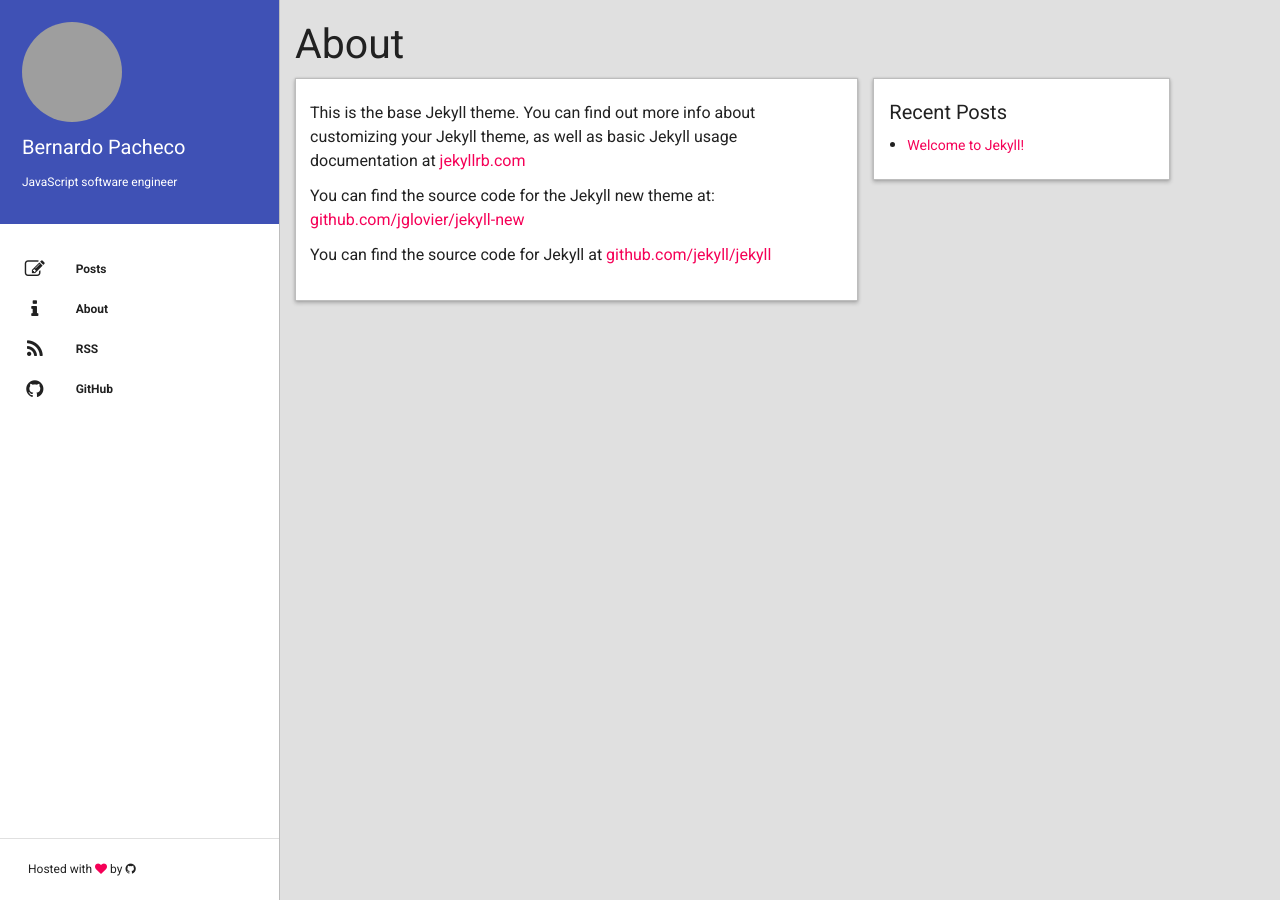
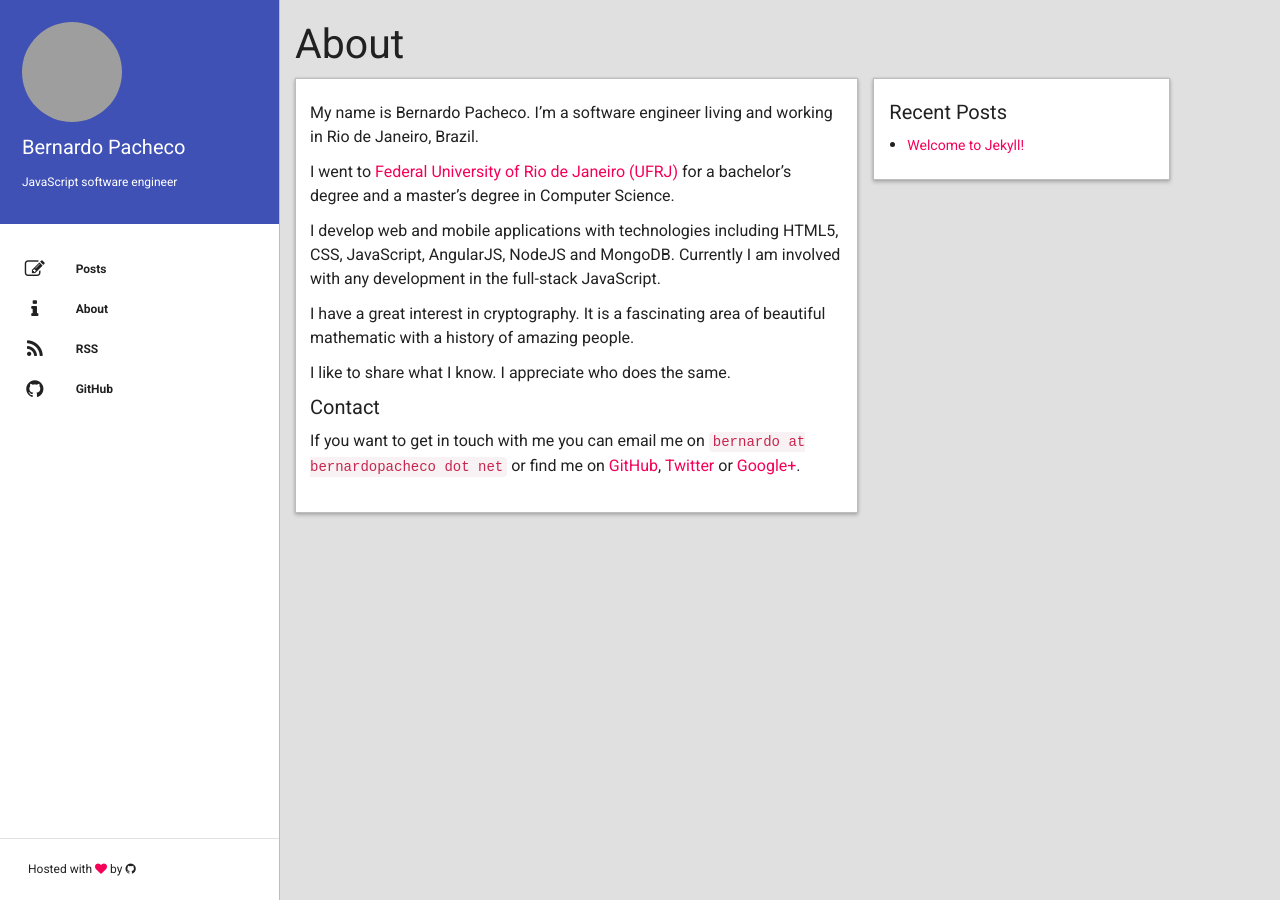
Before and after one commit to bernardopacheco/bernardopacheco.github.io, a Jekyll site: the page built from about.md, in a window 1280 px wide, cut to the strip 0-900 px from the top of the page. Built offline with Jekyll 4.4.1, drawn with Linux system fonts in a browser that asks for light colours; comment, search, counter and statistics services are not loaded; grey boxes are pictures that could not be loaded.

Commit message:
content(about): update about

```diff
--- a/about.md
+++ b/about.md
@@ -4,8 +4,21 @@ title: About
 permalink: /about/
 ---
 
-This is the base Jekyll theme. You can find out more info about customizing your Jekyll theme, as well as basic Jekyll usage documentation at [jekyllrb.com](http://jekyllrb.com/)
+My name is Bernardo Pacheco. I'm a software engineer living and working in Rio de Janeiro, Brazil.
 
-You can find the source code for the Jekyll new theme at: [github.com/jglovier/jekyll-new](https://github.com/jglovier/jekyll-new)
+I went to [Federal University of Rio de Janeiro (UFRJ)][1] for a bachelor's degree and a master's degree in Computer Science.
 
-You can find the source code for Jekyll at [github.com/jekyll/jekyll](https://github.com/jekyll/jekyll)
+I develop web and mobile applications with technologies including HTML5, CSS, JavaScript, AngularJS, NodeJS and MongoDB. Currently I am involved with any development in the full-stack JavaScript.
+
+I have a great interest in cryptography. It is a fascinating area of beautiful mathematic with a history of amazing people.
+
+I like to share what I know. I appreciate who does the same.
+
+#### Contact
+
+If you want to get in touch with me you can email me on `bernardo at bernardopacheco dot net` or find me on [GitHub][2], [Twitter][3] or [Google+][4].
+
+[1]: http://www.ufrj.br/
+[2]: http://github.com/bernardopacheco
+[3]: http://twitter.com/BernardoPachec0
+[4]: https://plus.google.com/+BernardoPacheco0/posts
```
